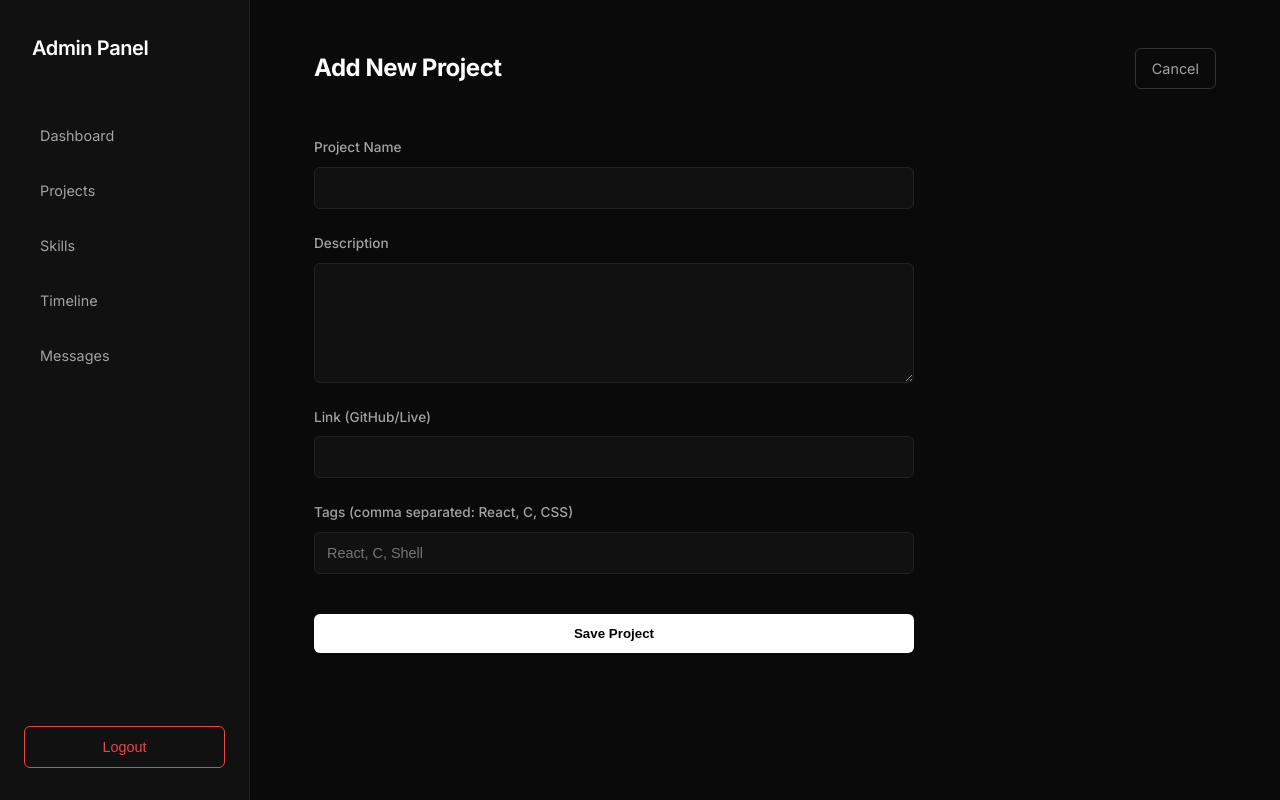
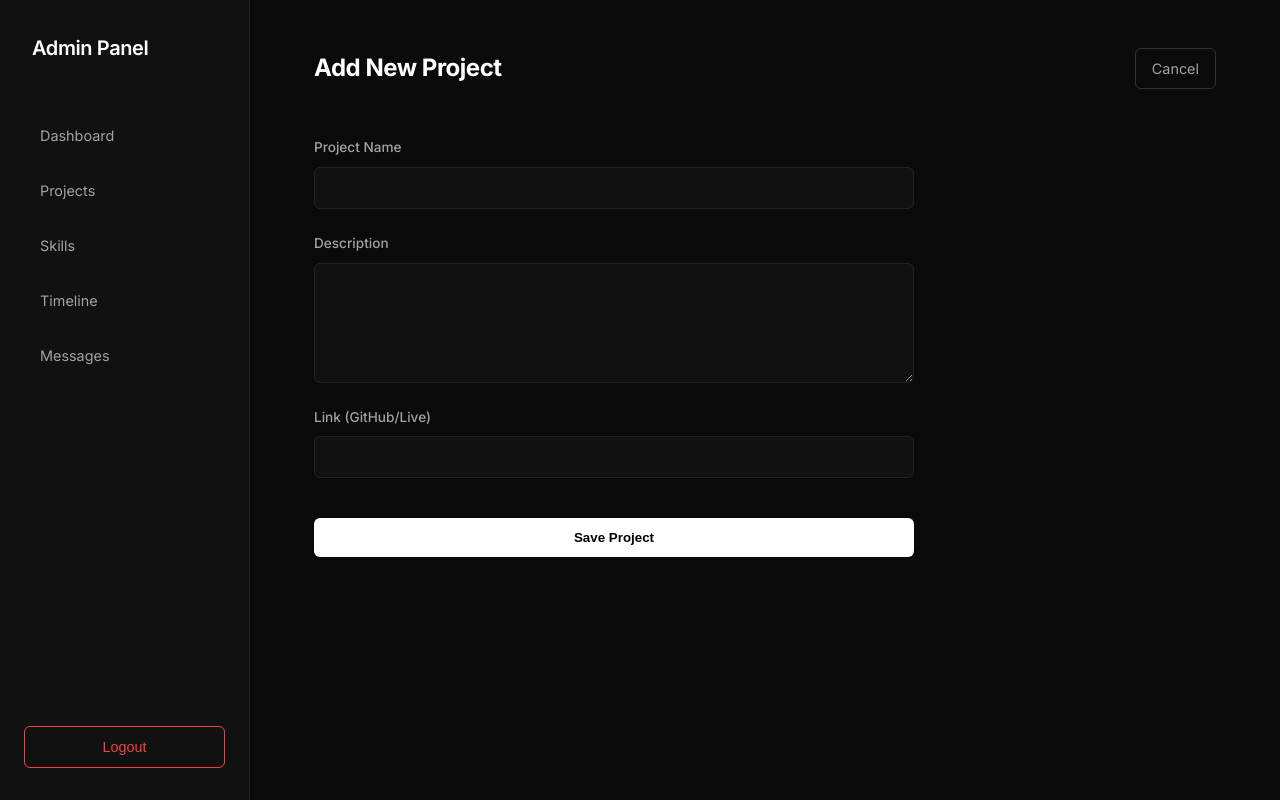
Before and after one commit to HighRadiation/web-site-portfolio, a Next.js app: page /admin/projects/new in a window 1280 px wide. Built offline with nearby package versions, Linux system fonts and the light colour scheme.

Commit message:
feat: remove tags field from project creation form

```diff
--- a/src/app/admin/projects/new/page.tsx
+++ b/src/app/admin/projects/new/page.tsx
@@ -79,23 +79,7 @@ export default function NewProjectPage(): React.JSX.Element {
             }}
           />
         </div>
-        <div style={{ display: 'grid', gap: '0.5rem' }}>
-          <label style={{ fontSize: '0.85rem', color: '#a3a3a3', fontWeight: 500 }}>
-            Tags (comma separated: React, C, CSS)
-          </label>
-          <input
-            name="tags"
-            placeholder="React, C, Shell"
-            style={{
-              background: '#111111',
-              border: '1px solid #222222',
-              color: '#ffffff',
-              padding: '0.75rem',
-              borderRadius: '6px',
-              fontSize: '0.9rem',
-            }}
-          />
-        </div>
+
         <button
           type="submit"
           style={{
```
Also changed, not shown: documents/2026-04-29_02-42-17.md (added, +14 -0 lines).
